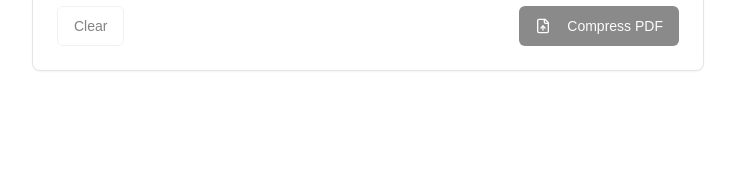
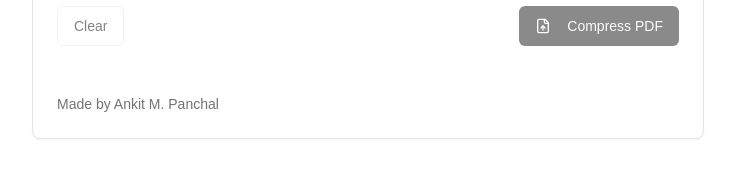
Before and after one commit to Ap1297/pdf-compressor, a Next.js app: page / in a window 1280 px wide. Shown: the part 305-482 px from the top of the page, without its empty margins (272-1007 px from the left). Built offline with nearby package versions, Linux system fonts and the light colour scheme.

Commit message:
Added name

```diff
--- a/app/page.tsx
+++ b/app/page.tsx
@@ -269,6 +269,11 @@ export default function PDFCompressor() {
             </Button>
           )}
         </CardFooter>
+        <CardHeader>
+          <CardDescription>
+            Made by Ankit M. Panchal
+          </CardDescription>
+        </CardHeader>
       </Card>
       <Toaster />
     </div>
```
